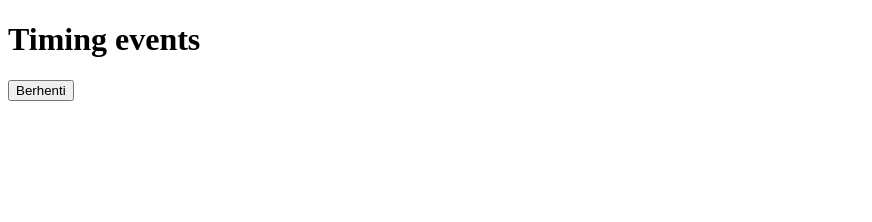
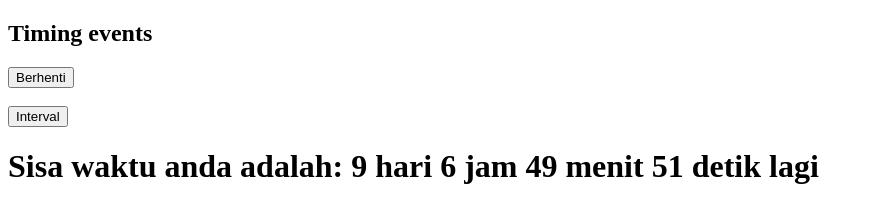
Before and after one commit to miqla/dom, a plain HTML site: page time.html in a window 1280 px wide. Shown: the whole page, without its empty margins (0-872 px from the left). Drawn offline with Linux system fonts and the light colour scheme.

Commit message:
menambahkan h1 untuk hitung mundur pada time.html. mengubah time.js dengan menambahkan funtion hitung mundur

```diff
--- a/time.html
+++ b/time.html
@@ -6,8 +6,11 @@
     <title>Latihan Timeout</title>
   </head>
   <body>
-    <h1>Timing events</h1>
-    <button id="tombol">Berhenti</button>
+    <h2>Timing events</h2>
+    <button id="tombolA">Berhenti</button><br /><br />
+    <button id="tombolB">Interval</button>
+
+    <h1 id="teks">Hitung Mundur</h1>
 
     <script src="time.js"></script>
   </body>
--- a/time.js
+++ b/time.js
@@ -1,12 +1,60 @@
 // setTimeout(function/panggil function, waktu in milisecond)
-// setInterval()
+// menjalankan perintah setelah menunggu sesuai waktu yg telah ditentukan
 
 const timeout = setTimeout(function () {
   console.log("udah 5 detik");
 }, 5000);
 
-const tombol = document.getElementById("tombol");
-tombol.addEventListener("click", function () {
+const tombolA = document.getElementById("tombolA");
+tombolA.addEventListener("click", function () {
   clearTimeout(timeout);
   console.log("ok");
 });
+
+// setInterval(function/panggil function, waktu in milisecond)
+// menjalankan perintah setelah menunggu sesuai waktu yg telah ditentukan, tapi berulang-ulang
+
+const interval = setInterval(function () {
+  console.log("2 detik");
+}, 2000);
+
+const tombolB = document.getElementById("tombolB");
+tombolB.addEventListener("click", function () {
+  clearInterval(interval);
+  console.log("interval done");
+});
+
+// memberhentikan interval
+const berhenti = setTimeout(function () {
+  clearInterval(interval);
+  console.log("udah 10 detik");
+}, 10000);
+
+// Hitung Mundur, getTime biar bentuknya angka
+const hitungMundur = setInterval(function () {
+  const sekarang = new Date().getTime();
+  const waktuTujuan = new Date("Oct 30, 2023 14:59:59").getTime();
+  const selisih = waktuTujuan - sekarang;
+
+  const hari = Math.floor(selisih / (1000 * 60 * 60 * 24)); // satuannya milisecond
+  const jam = Math.floor((selisih % (1000 * 60 * 60 * 24)) / (1000 * 60 * 60)); // 1 detik * 60 detik * 60 menit
+  const menit = Math.floor((selisih % (1000 * 60 * 60)) / (1000 * 60));
+  const detik = Math.floor((selisih % (1000 * 60)) / 1000);
+
+  const text = document.getElementById("teks");
+  text.innerHTML =
+    "Sisa waktu anda adalah: " +
+    hari +
+    " hari " +
+    jam +
+    " jam " +
+    menit +
+    " menit " +
+    detik +
+    " detik lagi";
+
+  if (selisih < 0) {
+    clearInterval(hitungMundur);
+    text.innerHTML = "Waktu Anda habis";
+  }
+}, 1000);
```
